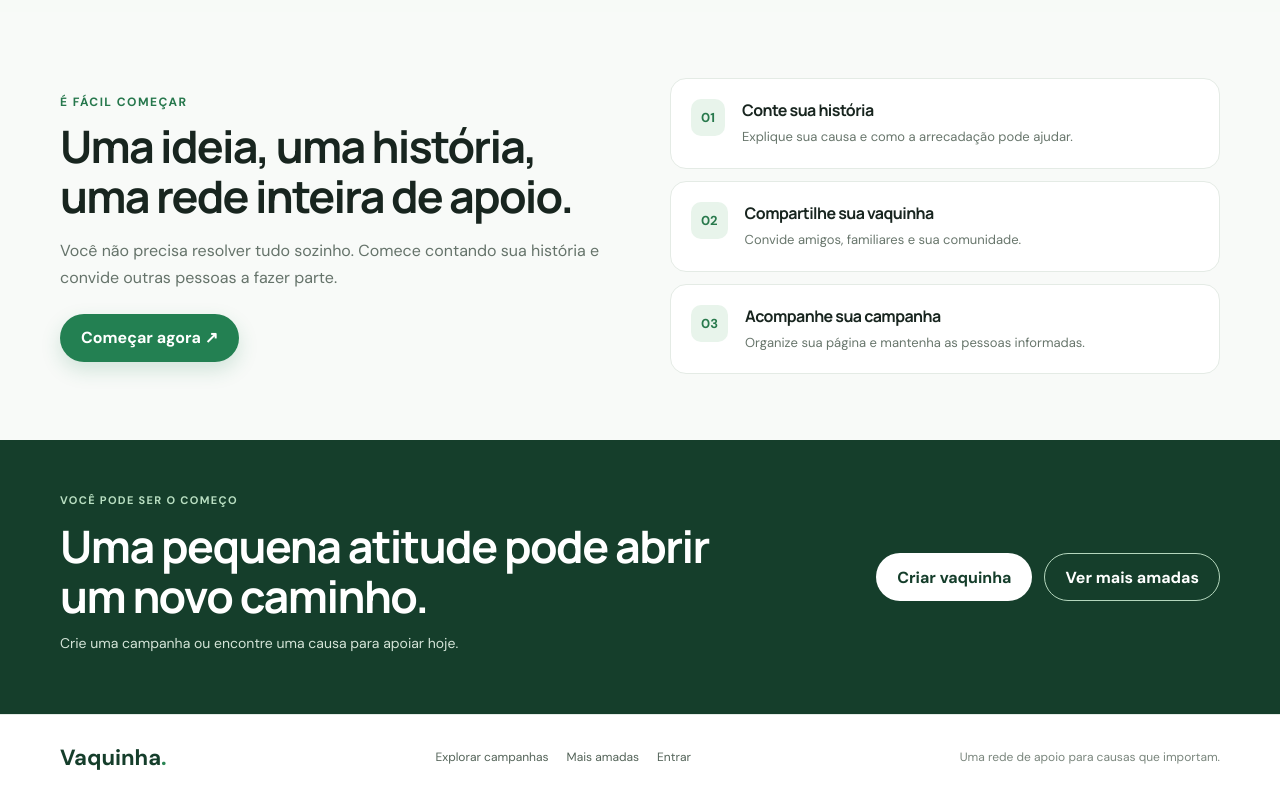
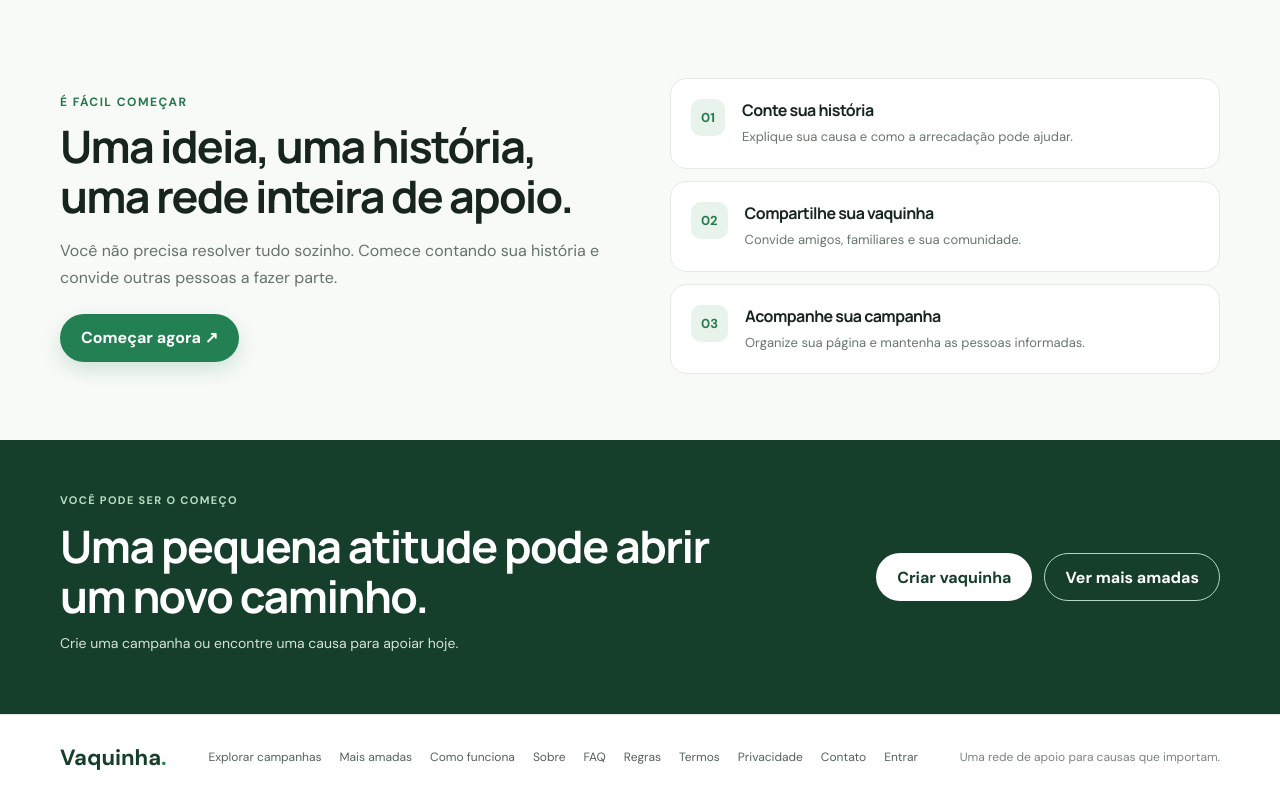
Before and after one commit to vaquinhabr/Vaquinha, a Next.js app: page / in a window 1280 px wide. Shown: the part 1772-2572 px from the top of the page. Built offline with nearby package versions, Linux system fonts and the light colour scheme; no server answers; the database is empty.

Commit message:
Add information and policy links to homepage footer

```diff
--- a/app/page.tsx
+++ b/app/page.tsx
@@ -73,7 +73,7 @@ export default function Home() {
 
       <section className="vak-bottom-cta"><div className="container"><div><span>VOCÊ PODE SER O COMEÇO</span><h2>Uma pequena atitude pode abrir um novo caminho.</h2><p>Crie uma campanha ou encontre uma causa para apoiar hoje.</p></div><div className="vak-actions"><Link href="/criar-vaquinha" className="btn vak-white-btn">Criar vaquinha</Link><Link href="/vaquinhas/mais-amadas" className="btn vak-outline-btn">Ver mais amadas</Link></div></div></section>
     </main>
-    <footer className="vak-footer"><div className="container"><Link href="/" className="vak-footer-logo">Vaquinha<span>.</span></Link><div><Link href="/campanhas">Explorar campanhas</Link><Link href="/vaquinhas/mais-amadas">Mais amadas</Link><Link href="/entrar">Entrar</Link></div><p>Uma rede de apoio para causas que importam.</p></div></footer>
+    <footer className="vak-footer"><div className="container"><Link href="/" className="vak-footer-logo">Vaquinha<span>.</span></Link><div><Link href="/campanhas">Explorar campanhas</Link><Link href="/vaquinhas/mais-amadas">Mais amadas</Link><Link href="/como-funciona">Como funciona</Link><Link href="/sobre">Sobre</Link><Link href="/faq">FAQ</Link><Link href="/regras">Regras</Link><Link href="/termos">Termos</Link><Link href="/privacidade">Privacidade</Link><Link href="/contato">Contato</Link><Link href="/entrar">Entrar</Link></div><p>Uma rede de apoio para causas que importam.</p></div></footer>
     <style>{`
       .vak-hero{background:linear-gradient(112deg,#f3f8f2 0%,#fff 56%,#e5f2e8 100%);overflow:hidden;border-bottom:1px solid var(--line)}
       .vak-hero-inner{display:grid;grid-template-columns:1.05fr .95fr;align-items:center;gap:42px;padding-top:64px;padding-bottom:68px}
```
